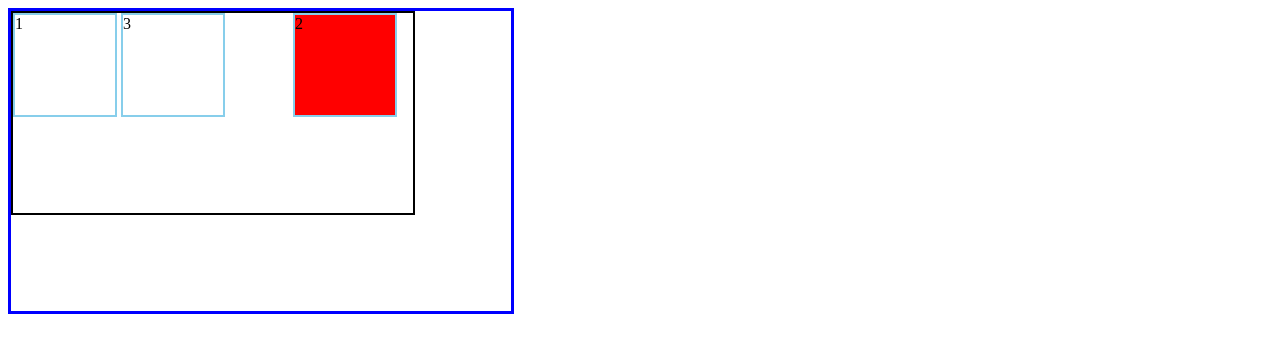
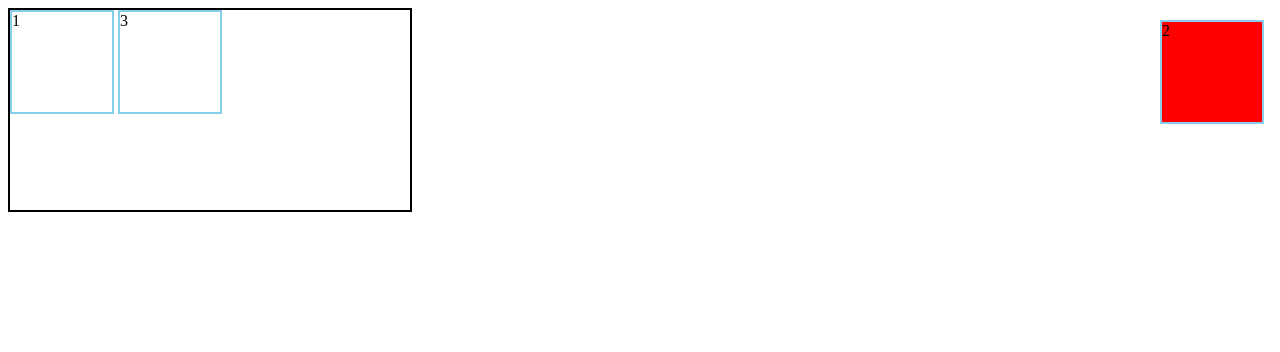
Before and after one commit to sahil1king/Fullstack-development, a plain HTML site: page day2-11june/position.html in a window 1280 px wide. Drawn offline with Linux system fonts and the light colour scheme.

Commit message:
learned fixed position

```diff
--- a/day1-10june/Notes.txt
+++ b/day1-10june/Notes.txt
@@ -120,3 +120,5 @@ Day 2
 
 
     when child element is visible out of the parent element it is known as overflow
+
+    In fixed element is fixed on screen element move wrt body (view port)
--- a/day2-11june/position.css
+++ b/day2-11june/position.css
@@ -27,7 +27,7 @@
 } */
 
 
-#absolute-container{
+/* #absolute-container{
     border: 2px solid black;
     height: 200px;
     width: 400px;
@@ -48,15 +48,43 @@
 }
     */
 
-#absolute-container>div:nth-child(2){
-    position: absolute;                     /*indexing is from one*/
+/*#absolute-container>div:nth-child(2){
+    position: absolute;                     /*indexing is from one
     background-color: red;
     right: 16px;
-}                                           /* in absolute the elements move wrt its recent parent which have a position else body*/
+}                                   in absolute the elements move wrt its recent parent which have a position else body*/
 
-#container{
+/* #container{
     border: solid blue 3px;
     height: 300px;
     width: 500px;
     position: relative;
+} */
+
+#fixed-container{
+    border: 2px solid black;
+    height: 200px;
+    width: 400px;
+    position: relative;
 }
+
+#fixed-container div{
+    border: solid 2px skyblue;
+    height: 100px;
+    width: 100px;
+    display: inline-block;
+}
+
+
+/*child selector
+#fixed-container>div{
+    border: solid 2px skyblue;
+}
+    */
+
+#fixed-container>div:nth-child(2){
+    position: fixed;                     /*indexing is from one*/
+    background-color: red;
+    right: 16px;
+    top: 20px;
+}                                           /* in absolute the elements move wrt its recent parent which have a position else body*/
--- a/day2-11june/position.html
+++ b/day2-11june/position.html
@@ -14,12 +14,19 @@
         <div>3</div>
     </div> -->
 
-    <div id="container">
+    <!-- <div id="container">
         <div id="absolute-container">
             <div>1</div>
             <div>2</div>
             <div>3</div>
         </div>
-    </div>
+    </div> -->
+
+
+    <div id="fixed-container">
+            <div>1</div>
+            <div>2</div>
+            <div>3</div>
+        </div>
 </body>
 </html>
```
